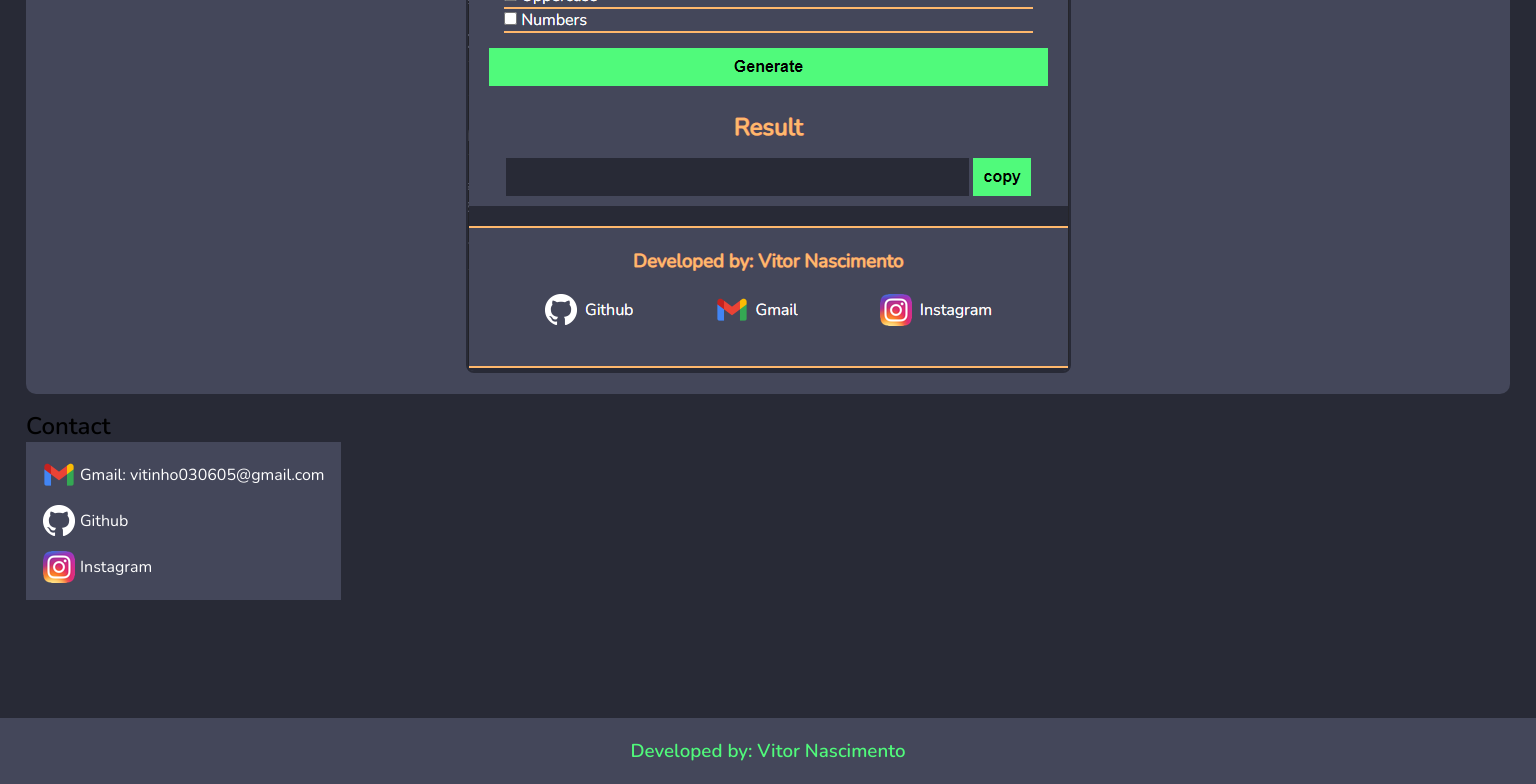
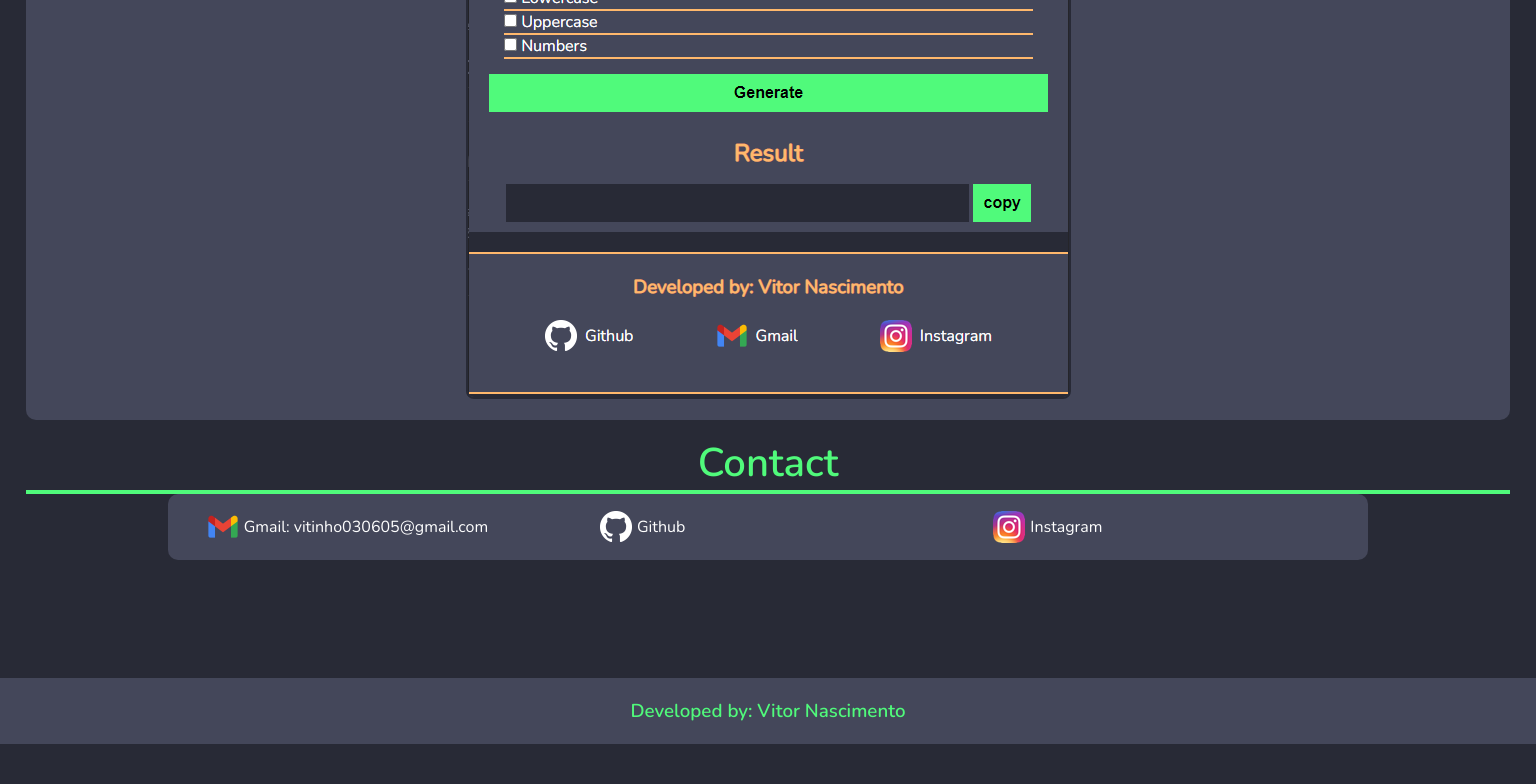
Before and after one commit to VitorCdn/VitorCdn.github.io, a plain HTML site: page index.html in a window 1536 px wide. Shown: the part 876-1660 px from the top of the page. After the commit the page ends 1620 px from the top, so only its background shows below. Drawn offline with nearby package versions, Linux system fonts and the light colour scheme.

Commit message:
css, responsitivity: adding responsitivity to the contact menu.

```diff
--- a/index.html
+++ b/index.html
@@ -17,7 +17,7 @@
                     <li><a href="#">Home</a></li>
                     <li><a href="#">Skills</a></li>
                     <li><a href="#projects">Projects</a></li>
-                    <li><a href="#">Contact</a></li>
+                    <li><a href="#contact">Contact</a></li>
                 </ul>
 
             </nav>
@@ -52,7 +52,7 @@
             </section>
 
             <section class="section-projects">
-                <h1 id="#contact">Contact</h1>
+                <h1 id="#contact" class="section-title">Contact</h1>
 
                 <div class="contact-container">
                     <ul class="contact-menu">
--- a/style.css
+++ b/style.css
@@ -99,6 +99,9 @@ main {
 
 .section-title {
     color: var(--green-color);
+    text-align: center;
+    border-bottom: 4px solid var(--green-color);
+    font-size: 30pt;
 }
 
 .project-container {
@@ -125,10 +128,12 @@ main {
 /* Contact section */
 
 .contact-menu {
-    display: inline-block;
+    display: flex;
+    flex-direction: column;
     list-style: none;
     background-color: var(--secondary-background-color);
     padding: 10px;
+    border-radius: 10px;
 }
 
 .contact-menu img {
@@ -163,7 +168,7 @@ footer {
 
 /* Responsivity */
 
-@media screen and (min-width: 500px) {
+@media screen and (min-width: 550px) {
     #profile-image {
         width: 200px;
         top: 100px;
@@ -171,6 +176,11 @@ footer {
 
     .main-container {
         margin: 110px auto;
+    }
+
+    .contact-menu {
+        width: 500px;
+        margin: auto;
     }
 }
 
@@ -185,4 +195,14 @@ footer {
         width: 1500px;
     }
 
+    .contact-menu {
+        flex-direction: row;
+        justify-content: space-around;
+        width: 1200px;
+    }
+
+    .contact-menu a {
+        width: 350px;
+    }
+
 }
```
